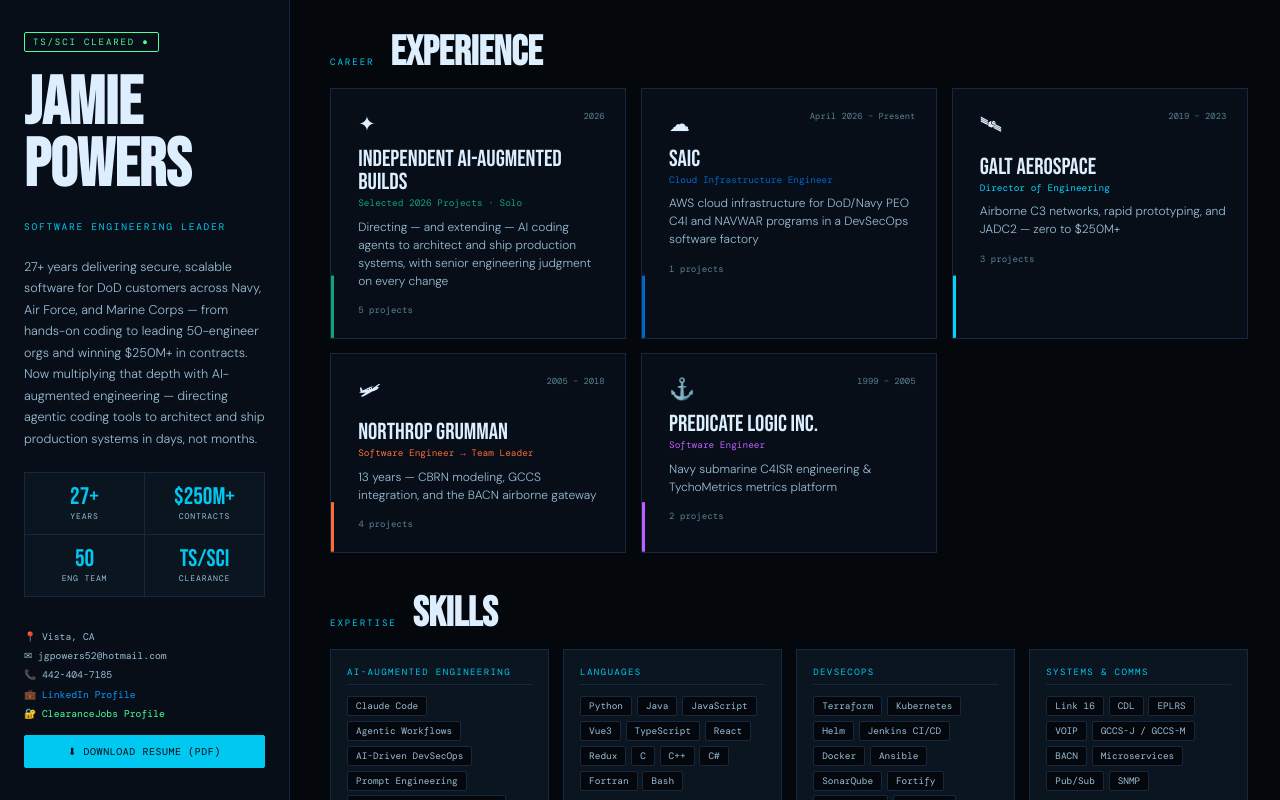
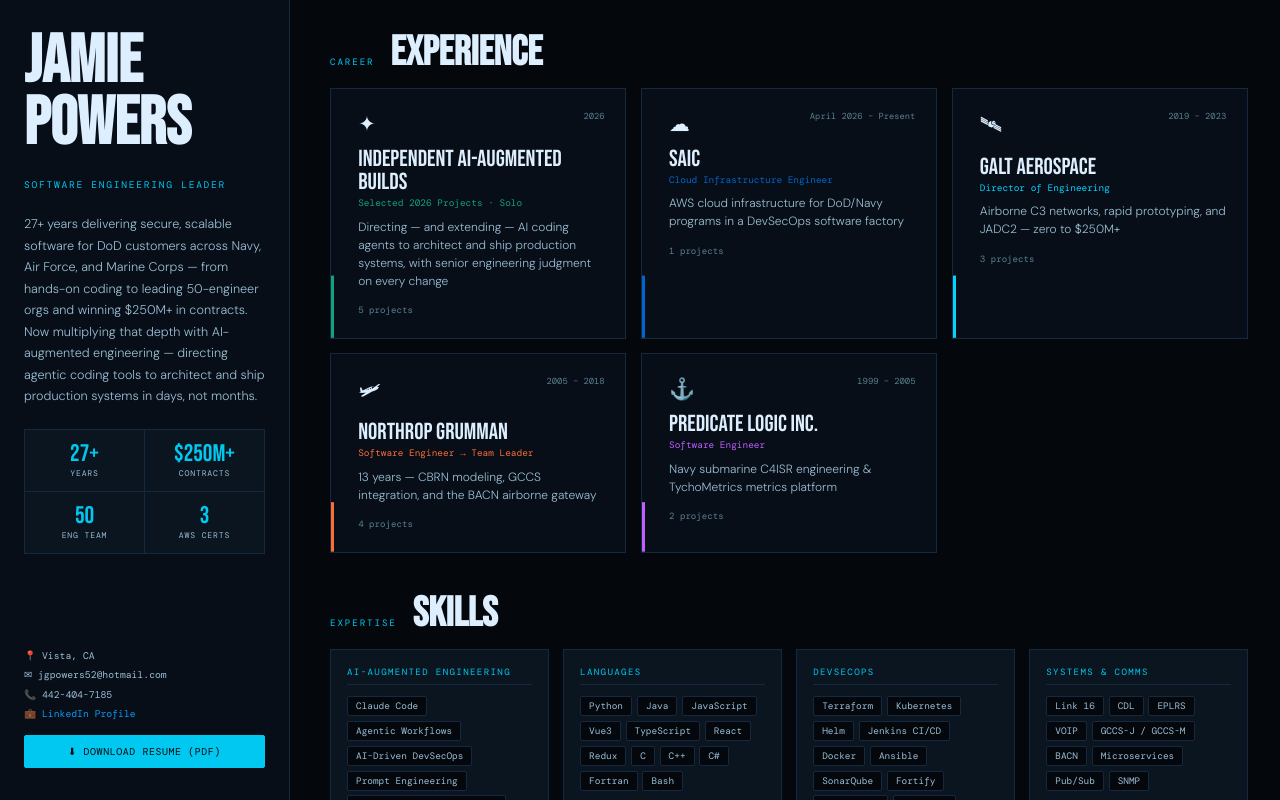
Before and after one commit to beelzabub/powers-resume, a Vue app: page / in a window 1280 px wide. Built offline with nearby package versions, Linux system fonts and the light colour scheme; a web font is replaced by a local one.

Commit message:
Remove security clearance and customer program details from public site (#4)

```diff
--- a/src/components/layout/LeftPanel.vue
+++ b/src/components/layout/LeftPanel.vue
@@ -1,7 +1,6 @@
 <template>
   <aside class="panel-left">
     <div class="left-inner">
-      <div class="clearance-badge">TS/SCI CLEARED ●</div>
       <h1 class="name">Jamie<br>Powers</h1>
       <div class="title-line">Software Engineering Leader</div>
       <p class="summary">27+ years delivering secure, scalable software for DoD customers across Navy, Air Force, and Marine Corps — from hands-on coding to leading 50-engineer orgs and winning $250M+ in contracts. Now multiplying that depth with AI-augmented engineering — directing agentic coding tools to architect and ship production systems in days, not months.</p>
@@ -18,7 +17,6 @@
         <a class="contact-item" href="mailto:jgpowers52@hotmail.com">✉ jgpowers52@hotmail.com</a>
         <a class="contact-item" href="tel:4424047185">📞 442-404-7185</a>
         <a class="contact-item link-linkedin"  href="https://www.linkedin.com/in/jamie-powers-94348a7/" target="_blank" rel="noopener">💼 LinkedIn Profile</a>
-        <a class="contact-item link-clearance" href="https://www.clearancejobs.com/profile" target="_blank" rel="noopener">🔐 ClearanceJobs Profile</a>
         <a
           class="download-resume"
           href="/Jamie-Powers-Resume.pdf"
@@ -46,13 +44,6 @@
   min-height: 100%;
 }
 
-.clearance-badge {
-  font-family: var(--mono); font-size: 0.57rem; letter-spacing: 0.2em;
-  color: #4eff9a; border: 1px solid #4eff9a;
-  display: inline-block; padding: 3px 8px; border-radius: 2px;
-  animation: blink 2.5s infinite; width: fit-content;
-}
-
 .name      { font-family: var(--display); font-size: 4.2rem; line-height: 0.92; color: var(--text); }
 .title-line { font-family: var(--mono); font-size: 0.6rem; letter-spacing: 0.18em; text-transform: uppercase; color: var(--accent); }
 .summary   { font-size: 0.79rem; color: var(--dim); line-height: 1.7; }
@@ -69,7 +60,6 @@
 .contact-item  { font-family: var(--mono); font-size: 0.61rem; color: var(--dim); text-decoration: none; }
 a.contact-item:hover { color: var(--accent); }
 .link-linkedin  { color: #0a9af7; }
-.link-clearance { color: #4eff9a; }
 
 .download-resume {
   margin-top: 0.55rem;
--- a/src/data/resume.js
+++ b/src/data/resume.js
@@ -2,7 +2,7 @@
   { value: '27+', label: 'Years' },
   { value: '$250M+', label: 'Contracts' },
   { value: '50', label: 'Eng Team' },
-  { value: 'TS/SCI', label: 'Clearance' },
+  { value: '3', label: 'AWS Certs' },
 ]
 
 export const experience = [
@@ -99,26 +99,26 @@
     id: 'saic', logo: '☁', color: '#0066cc',
     company: 'SAIC', title: 'Cloud Infrastructure Engineer',
     period: 'April 2026 – Present',
-    tagline: 'AWS cloud infrastructure for DoD/Navy PEO C4I and NAVWAR programs in a DevSecOps software factory',
-    context: "SAIC (Science Applications International Corporation) is one of the largest defense IT contractors in the US, delivering technology solutions across the DoD, intelligence community, and federal agencies. Jamie joined SAIC's San Diego team as a Cloud Infrastructure Engineer supporting Navy PEO C4I and NAVWAR programs — bringing deep DoD systems experience and AWS certifications (DevOps Engineer Pro, CloudOps, CCP) to bear on cloud-native infrastructure delivery for Agile DevSecOps software teams.",
+    tagline: 'AWS cloud infrastructure for DoD/Navy programs in a DevSecOps software factory',
+    context: "SAIC (Science Applications International Corporation) is one of the largest defense IT contractors in the US, delivering technology solutions across the DoD, intelligence community, and federal agencies. Jamie joined SAIC's San Diego team as a Cloud Infrastructure Engineer supporting Navy programs — bringing deep DoD systems experience and AWS certifications (DevOps Engineer Pro, CloudOps, CCP) to bear on cloud-native infrastructure delivery for Agile DevSecOps software teams.",
     stats: [
       { value: 'AWS', label: 'Platform' },
-      { value: 'TS/SCI', label: 'Clearance' },
-      { value: 'PEO C4I', label: 'Customer' },
+      { value: 'Navy', label: 'Customer' },
+      { value: 'K8s', label: 'Orchestration' },
       { value: 'SAFe', label: 'Methodology' },
     ],
     projects: [
       {
-        id: 'saic-cloud', icon: '☁', name: 'AWS Cloud Infrastructure', customer: 'DoD / Navy PEO C4I / NAVWAR',
-        blurb: 'Design and deploy AWS cloud infrastructure supporting Navy C4I systems modernization within a classified DevSecOps software factory.',
-        description: "Supporting Navy PEO C4I and NAVWAR programs, Jamie designs and deploys AWS cloud infrastructure enabling DoD software development teams to build, test, and operate cloud-native applications. The role involves Infrastructure as Code (Terraform, Helm, Ansible), Kubernetes container orchestration, Zero Trust security architecture, and hybrid cloud/on-premise connectivity — all within a classified SAFe Agile DevSecOps environment at SAIC's San Diego location.",
+        id: 'saic-cloud', icon: '☁', name: 'AWS Cloud Infrastructure', customer: 'DoD / Navy',
+        blurb: 'Design and deploy AWS cloud infrastructure supporting Navy C4I systems modernization within a secure DevSecOps software factory.',
+        description: "Supporting Navy programs, Jamie designs and deploys AWS cloud infrastructure enabling DoD software development teams to build, test, and operate cloud-native applications. The role involves Infrastructure as Code (Terraform, Helm, Ansible), Kubernetes container orchestration, Zero Trust security architecture, and hybrid cloud/on-premise connectivity — all within a secure SAFe Agile DevSecOps environment at SAIC's San Diego location.",
         tech: ['AWS', 'Terraform', 'Helm', 'Ansible', 'Kubernetes', 'Docker', 'Python', 'Zero Trust', 'SAFe Agile'],
-        outcome: 'Supporting Navy C4I systems modernization for PEO C4I / NAVWAR',
+        outcome: 'Supporting Navy C4I systems modernization',
         bullets: [
           'Design and deploy AWS cloud infrastructure for DoD Agile software teams using Infrastructure as Code (Terraform, Helm, Ansible)',
-          'Provision and manage Kubernetes container environments within a classified DevSecOps software factory',
+          'Provision and manage Kubernetes container environments within a secure DevSecOps software factory',
           'Support hybrid cloud/on-premise connectivity aligned to Zero Trust architecture and DoD C-ATO requirements',
-          'Collaborate within SAFe Agile teams to deliver cloud-native solutions supporting Navy PEO C4I / NAVWAR C4I modernization',
+          'Collaborate within SAFe Agile teams to deliver cloud-native solutions supporting Navy C4I modernization',
         ]
       }
     ]
@@ -330,8 +330,8 @@
   {
     title: 'DevSecOps',
     items: [
-      { name: 'Terraform', desc: "Infrastructure as Code tool for declaratively provisioning and managing AWS cloud resources. Used at SAIC for Navy PEO C4I / NAVWAR environments and to stand up the independent Kubernetes GitOps platform (VPC, Graviton EC2, Route 53, S3 state, workstations).", companies: ['SAIC', 'Independent AI-Augmented Builds'], projects: ['AWS Cloud Infrastructure', 'Kubernetes GitOps Platform'], link: 'https://www.terraform.io' },
-      { name: 'Kubernetes', desc: "Container orchestration platform for deploying, scaling, and managing containerized workloads. Used at SAIC within a classified DevSecOps software factory, on Amazon EKS for the SAFe Simulator, and as a from-scratch kubeadm cluster on the GitOps platform.", companies: ['SAIC', 'Independent AI-Augmented Builds'], projects: ['AWS Cloud Infrastructure', 'SAFe Portfolio Simulator', 'Kubernetes GitOps Platform'], link: 'https://kubernetes.io' },
+      { name: 'Terraform', desc: "Infrastructure as Code tool for declaratively provisioning and managing AWS cloud resources. Used at SAIC for Navy program environments and to stand up the independent Kubernetes GitOps platform (VPC, Graviton EC2, Route 53, S3 state, workstations).", companies: ['SAIC', 'Independent AI-Augmented Builds'], projects: ['AWS Cloud Infrastructure', 'Kubernetes GitOps Platform'], link: 'https://www.terraform.io' },
+      { name: 'Kubernetes', desc: "Container orchestration platform for deploying, scaling, and managing containerized workloads. Used at SAIC within a secure DevSecOps software factory, on Amazon EKS for the SAFe Simulator, and as a from-scratch kubeadm cluster on the GitOps platform.", companies: ['SAIC', 'Independent AI-Augmented Builds'], projects: ['AWS Cloud Infrastructure', 'SAFe Portfolio Simulator', 'Kubernetes GitOps Platform'], link: 'https://kubernetes.io' },
       { name: 'Helm', desc: "Kubernetes package manager for templating and deploying complex cloud-native applications. Used at SAIC alongside Terraform and Ansible, and as pinned wrapper charts driven by Argo CD ApplicationSets on the GitOps platform.", companies: ['SAIC', 'Independent AI-Augmented Builds'], projects: ['AWS Cloud Infrastructure', 'Kubernetes GitOps Platform', 'SAFe Portfolio Simulator'], link: 'https://helm.sh' },
       { name: 'Jenkins CI/CD', desc: "Automated build, test, and deployment pipelines. Built GALT entire Jenkins infrastructure from scratch including STIG-compliant deployment gates and approval workflows.", companies: ['GALT Aerospace', 'Northrop Grumman'], projects: ['DevSecOps Org Build', 'FINN Program', 'BIB'], link: 'https://www.jenkins.io' },
       { name: 'Docker', desc: "Container platform for packaging and deploying microservices and platform workloads — GALT airborne pub/sub services and the SAFe Simulator image built in GitLab CI with Kaniko.", companies: ['Independent AI-Augmented Builds', 'GALT Aerospace'], projects: ['SAFe Portfolio Simulator', 'FINN Program', 'SkyTower II', 'DevSecOps Org Build'], link: 'https://www.docker.com' },
@@ -367,7 +367,7 @@
       { name: 'Node.js', desc: "JavaScript runtime used for backend services and build tooling in the BACN Information Broker alongside Webpack and Yarn for asset bundling.", companies: ['Northrop Grumman'], projects: ['BIB'], link: 'https://nodejs.org' },
       { name: 'ElasticSearch', desc: "Distributed search and analytics engine providing real-time tactical data querying for the BACN situational awareness platform across large operational datasets.", companies: ['Northrop Grumman'], projects: ['BIB'], link: 'https://www.elastic.co/elasticsearch' },
       { name: 'Redis', desc: "In-memory data store used as the pub/sub message broker for GALT microservices architecture, enabling real-time status updates across airborne systems.", companies: ['GALT Aerospace'], projects: ['FINN Program', 'SkyTower II'], link: 'https://redis.io' },
-      { name: 'AWS', desc: "Amazon Web Services cloud platform. Jamie holds AWS DevOps Engineer Pro, CloudOps Engineer, and Cloud Practitioner certifications (all earned early 2026) and designs AWS infrastructure at SAIC for Navy PEO C4I / NAVWAR — and independently via CDK (ECS/EKS/CloudFront) and Terraform/EC2/SSM on the GitOps platform.", companies: ['SAIC', 'Independent AI-Augmented Builds'], projects: ['AWS Cloud Infrastructure', 'SAFe Portfolio Simulator', 'Kubernetes GitOps Platform'], link: 'https://aws.amazon.com' },
+      { name: 'AWS', desc: "Amazon Web Services cloud platform. Jamie holds AWS DevOps Engineer Pro, CloudOps Engineer, and Cloud Practitioner certifications (all earned early 2026) and designs AWS infrastructure at SAIC for Navy programs — and independently via CDK (ECS/EKS/CloudFront) and Terraform/EC2/SSM on the GitOps platform.", companies: ['SAIC', 'Independent AI-Augmented Builds'], projects: ['AWS Cloud Infrastructure', 'SAFe Portfolio Simulator', 'Kubernetes GitOps Platform'], link: 'https://aws.amazon.com' },
       { name: 'JIRA', desc: "Agile project management and issue tracking used to manage sprints, backlogs, and program-level tracking across all programs from Northrop Grumman forward.", companies: ['Northrop Grumman', 'GALT Aerospace'], projects: ['BIB', 'Joint Effects Model', 'GCCS-J / GCCS-M Integration', 'FINN Program', 'SkyTower II', 'DevSecOps Org Build'], link: 'https://www.atlassian.com/software/jira' },
       { name: 'Webpack', desc: "JavaScript module bundler used to build and optimize the BACN Information Broker frontend application for production deployment on RedHat Linux.", companies: ['Northrop Grumman'], projects: ['BIB'], link: 'https://webpack.js.org' },
     ]
@@ -411,7 +411,7 @@
     verify: 'https://cp.certmetrics.com/CompTIA/en/public/verify/credential/71e3f9eb23c8468bb9918b23a0b1a915',
     name: 'CompTIA Security+',
     issuer: 'CompTIA', date: 'Feb 2026',
-    why: 'Security+ is mandated by DoD Directive 8570/8140 as the baseline cybersecurity credential for IAT Level II roles — covering anyone with privileged access to DoD systems, including all defense contractors. For a TS/SCI-cleared engineer shipping code into DISA STIG-compliant DoD environments, this is the formal seal on what Jamie has been practicing operationally for over a decade. This is not just a cert — it is the DoD required proof of cybersecurity competency.',
+    why: 'Security+ is mandated by DoD Directive 8570/8140 as the baseline cybersecurity credential for IAT Level II roles — covering anyone with privileged access to DoD systems, including all defense contractors. For an engineer shipping code into DISA STIG-compliant DoD environments, this is the formal seal on what Jamie has been practicing operationally for over a decade. This is not just a cert — it is the DoD required proof of cybersecurity competency.',
     tags: ['DoD 8570/8140 Required', 'IAT Level II', 'STIG Compliance', 'Vendor-Neutral'],
   },
   {
```
Also changed, not shown: index.html (+4 -4 lines).
